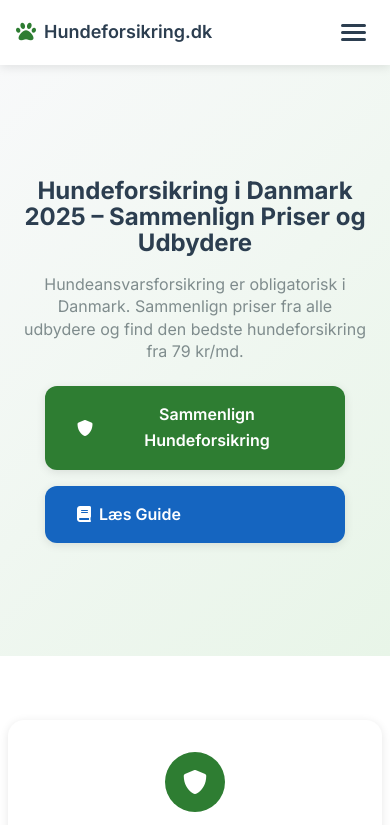
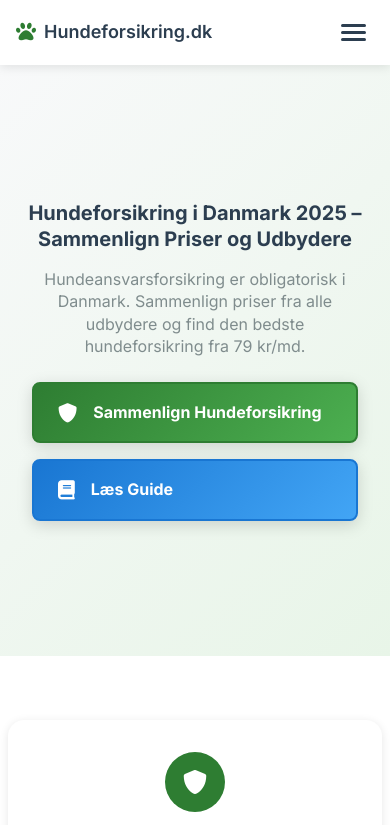
Before and after one commit to martingalmarino/Hundeforsikring, a website: page index.html in a window 390 px wide. Shown: the top 825 px of the page. Drawn offline with Linux system fonts and the light colour scheme; a script that the page names is missing.

Commit message:
📱 Mejorar diseño de botones en móviles
- Rediseño completo de botones para móviles con gradientes modernos
- Efectos hover mejorados con animaciones suaves
- Efecto shimmer en hover para mayor atractivo visual
- Botones más grandes y táctiles (min-height: 60px)
- Sombras profundas y efectos de elevación
- Responsive design optimizado para pantallas pequeñas
- Transiciones cubic-bezier para animaciones fluidas
- Iconos más grandes y mejor espaciado
- Gradientes dinámicos en colores primario y secundario

```diff
--- a/css/style.css
+++ b/css/style.css
@@ -772,13 +772,73 @@
 
     .hero-actions {
         flex-direction: column;
-        gap: var(--spacing-md);
+        gap: var(--spacing-lg);
         align-items: center;
+        padding: 0 var(--spacing-md);
     }
 
     .btn {
         width: 100%;
-        max-width: 300px;
+        max-width: 320px;
+        padding: var(--spacing-lg) var(--spacing-xl);
+        font-size: var(--font-size-lg);
+        font-weight: 700;
+        border-radius: var(--radius-lg);
+        min-height: 60px;
+        box-shadow: 0 4px 16px rgba(0, 0, 0, 0.15);
+        transition: all 0.3s cubic-bezier(0.4, 0, 0.2, 1);
+        position: relative;
+        overflow: hidden;
+    }
+
+    .btn::before {
+        content: '';
+        position: absolute;
+        top: 0;
+        left: -100%;
+        width: 100%;
+        height: 100%;
+        background: linear-gradient(90deg, transparent, rgba(255, 255, 255, 0.2), transparent);
+        transition: left 0.5s;
+    }
+
+    .btn:hover::before {
+        left: 100%;
+    }
+
+    .btn:hover {
+        transform: translateY(-3px) scale(1.02);
+        box-shadow: 0 8px 25px rgba(0, 0, 0, 0.2);
+    }
+
+    .btn:active {
+        transform: translateY(-1px) scale(0.98);
+        transition: transform 0.1s;
+    }
+
+    .btn i {
+        font-size: 1.3em;
+        margin-right: var(--spacing-sm);
+    }
+
+    .btn-primary {
+        background: linear-gradient(135deg, #2E7D32 0%, #4CAF50 100%);
+        border: 2px solid #2E7D32;
+    }
+
+    .btn-primary:hover {
+        background: linear-gradient(135deg, #1B5E20 0%, #2E7D32 100%);
+        border-color: #1B5E20;
+    }
+
+    .btn-secondary {
+        background: linear-gradient(135deg, #1976D2 0%, #42A5F5 100%);
+        border: 2px solid #1976D2;
+    }
+
+    .btn-secondary:hover {
+        background: linear-gradient(135deg, #0D47A1 0%, #1976D2 100%);
+        border-color: #0D47A1;
     }
 
     .stats-grid {
@@ -1352,6 +1412,36 @@
     font-weight: 600;
 }
 
+/* Mobile small screens */
+@media (max-width: 480px) {
+    .hero-actions {
+        padding: 0 var(--spacing-sm);
+        gap: var(--spacing-md);
+    }
+
+    .btn {
+        max-width: 100%;
+        padding: var(--spacing-md) var(--spacing-lg);
+        font-size: var(--font-size-base);
+        min-height: 55px;
+        border-radius: var(--radius-md);
+    }
+
+    .btn i {
+        font-size: 1.2em;
+    }
+
+    .hero-title {
+        font-size: var(--font-size-xl);
+        line-height: 1.3;
+    }
+
+    .hero-subtitle {
+        font-size: var(--font-size-base);
+        padding: 0 var(--spacing-sm);
+    }
+}
+
 /* Responsive breakpoints */
 @media (max-width: 768px) {
     .table-container {
```
